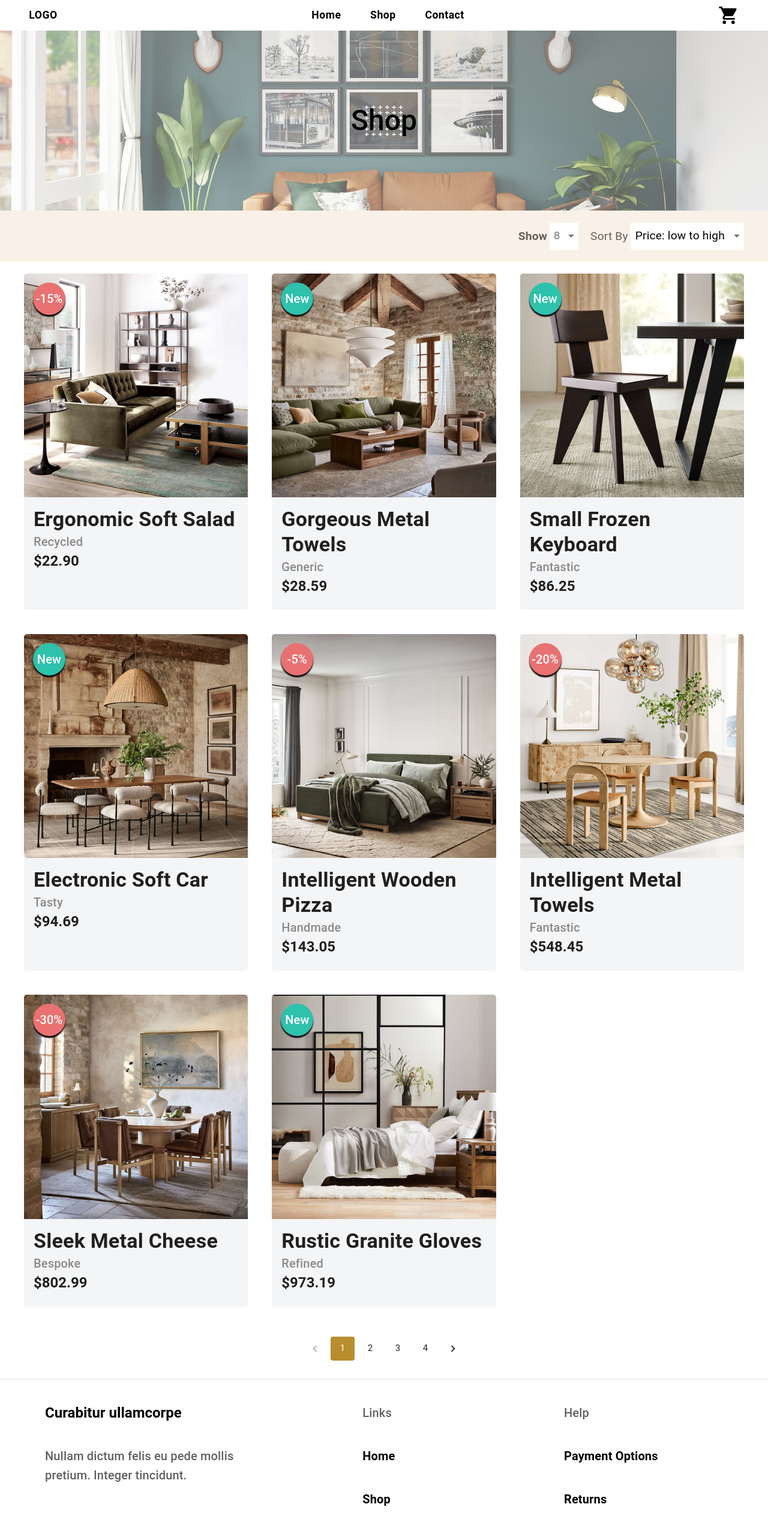
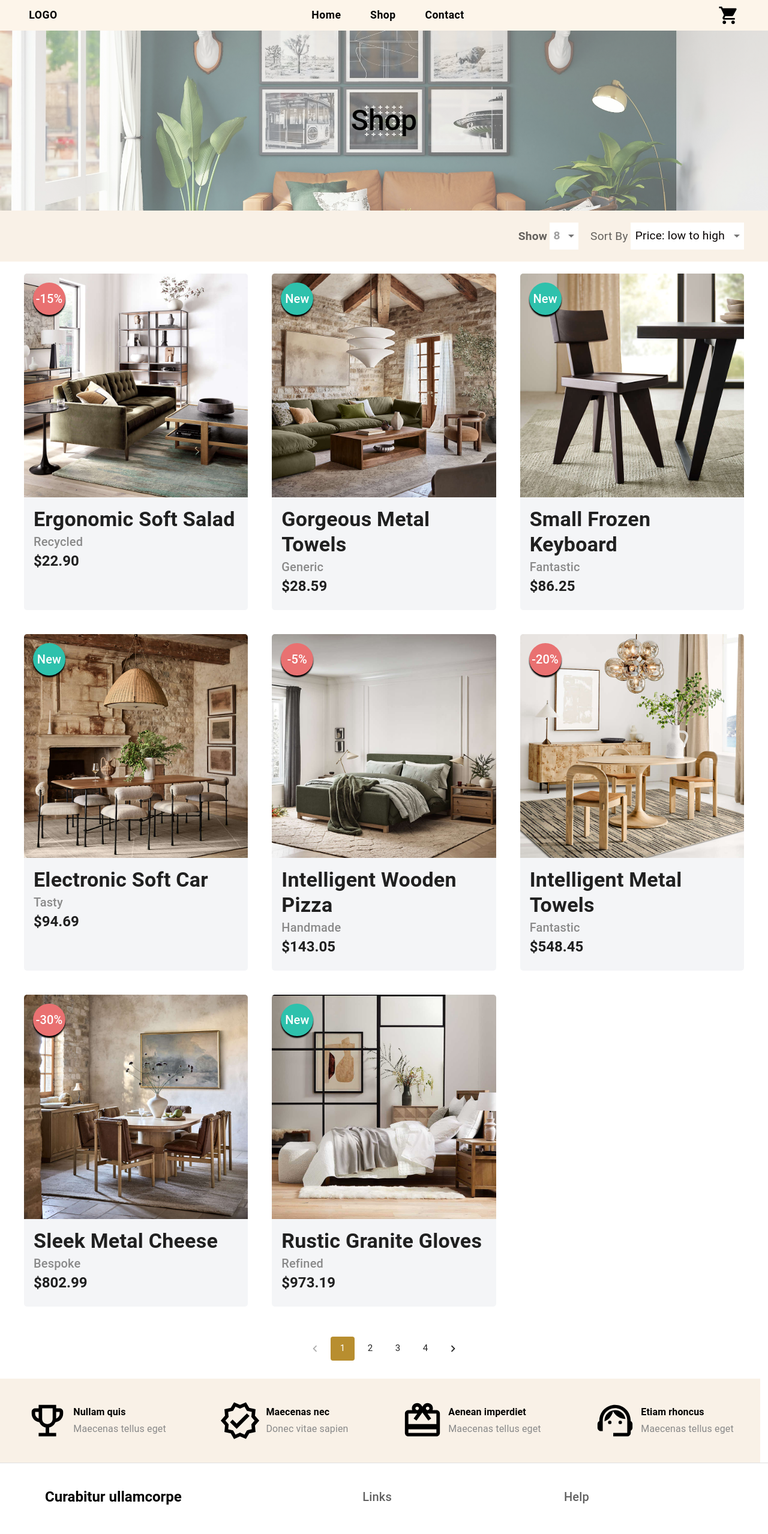
Before and after one commit to Gibsongf/furniture-eCommerce-react-app, a React (Vite) app: page /shop in a window 1280 px wide. Shown: the top 2557 px of the page at 60% size. Built offline with nearby package versions, Linux system fonts and the light colour scheme.

Commit message:
header bg color

```diff
--- a/src/App.css
+++ b/src/App.css
@@ -12,11 +12,9 @@
 }
 
 .header-shop.MuiBox-root {
-  /* height: 300px; */
   background-image: linear-gradient(#ffffff6c, #ffffff5e), url("/Shop/shop-header.jpg");
   background-size: cover;
   background-position: center;
-  /* background-color: #9F9F9F; */
 }
 
 a,
--- a/src/Pages/Shop.tsx
+++ b/src/Pages/Shop.tsx
@@ -70,7 +70,7 @@ export default function Shop() {
           color="primary"
         />
       </ThemeProvider>
-      {/* <ServiceBenefits /> */}
+      <ServiceBenefits />
     </>
   );
 }
--- a/src/components/NavBar.tsx
+++ b/src/components/NavBar.tsx
@@ -57,10 +57,12 @@ export const Nav = () => {
   };
   return (
     <ThemeProvider theme={themeNav}>
-      <Box sx={style}>
-        <Button variant="text">LOGO</Button>
-        <Menu />
-        <IconMenu />
+      <Box sx={{ backgroundColor: "#fdf3e6d6" }}>
+        <Box sx={style}>
+          <Button variant="text">LOGO</Button>
+          <Menu />
+          <IconMenu />
+        </Box>
       </Box>
     </ThemeProvider>
   );
```
